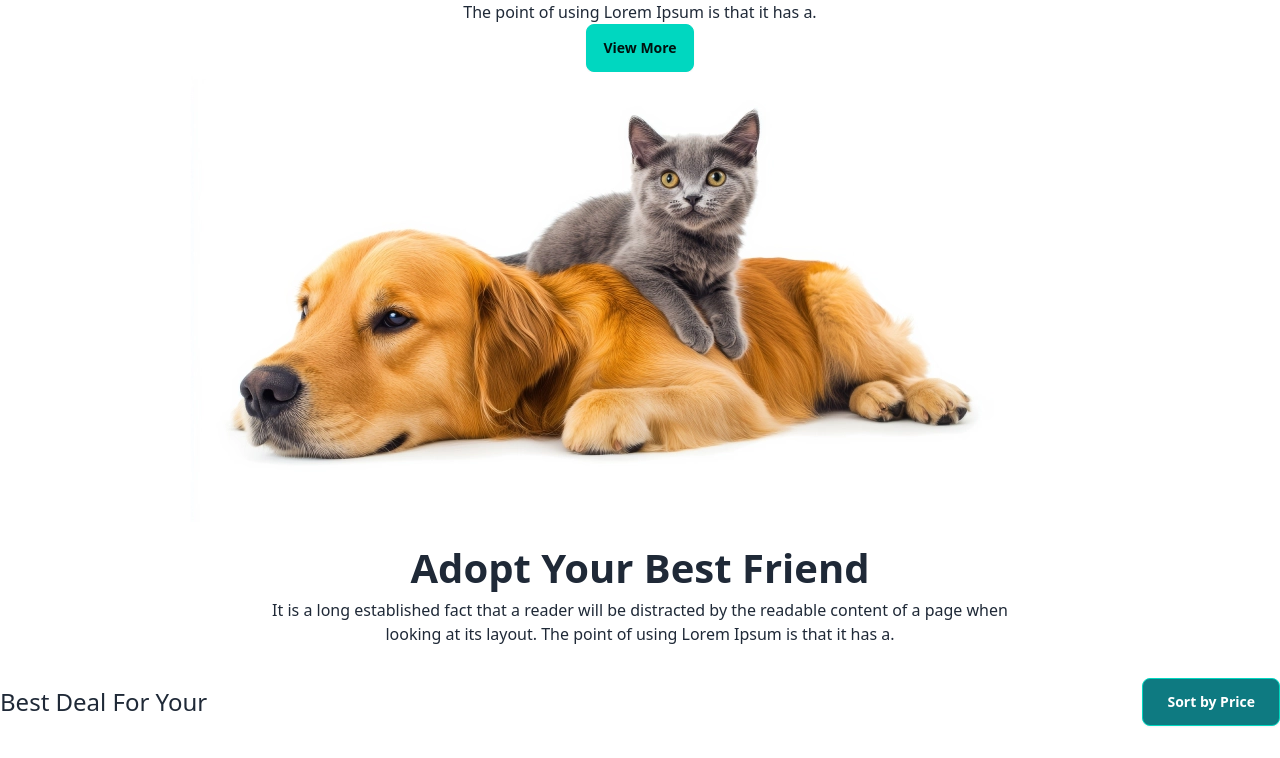
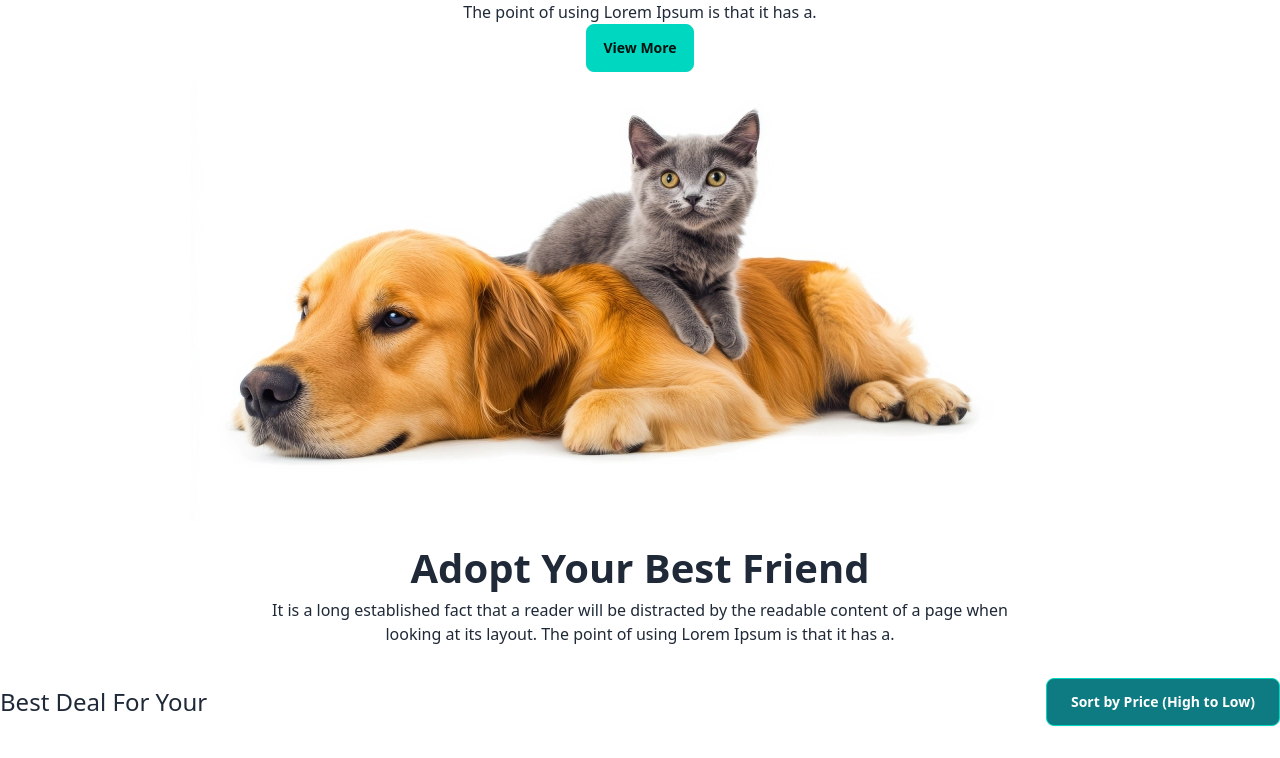
Before and after one commit to sopnilali/petadaption-B10, a plain HTML site: page index.html in a window 1280 px wide. Both pictures are taken after a click on the button "Sort by Price". Shown: the part 364-1122 px from the top of the page. Drawn offline with nearby package versions, Linux system fonts and the light colour scheme; no server answers.

Commit message:
toggle sort button

```diff
--- a/index.html
+++ b/index.html
@@ -42,7 +42,7 @@
         </div>
         <div class="flex justify-between items-center my-4">
                 <h2 class="text-[24px]">Best Deal For Your</h2>
-                <button onclick="handleSortButton()" class="btn btn-accent bg-[#0E7A81] text-white px-6 py-2">Sort by Price</button>
+                <button onclick="handleToggleSortByPrice()" id="sortbtn" class="btn btn-accent bg-[#0E7A81] text-white px-6 py-2">Sort by Price</button>
         </div>
 
         <div id="pet-list-container" class="grid lg:grid-cols-3 md:grid-cols-2 grid-cols-1 gap-2  my-4">
--- a/js/petadopt.js
+++ b/js/petadopt.js
@@ -13,6 +13,7 @@ const petlistcontainer = setElementById('pet-list-container')
 const petlisterror = setElementById('pet-list-error')
 let activeCategory = null;
 let pets = [];
+let isLowToHigh = true;
 
 const LoadCategory = ()=> {
     const uri = 'https://openapi.programming-hero.com/api/peddy/categories'
@@ -122,11 +123,24 @@ const DisplayPetsData = (pets)=> {
 
 }
 
-function handleSortButton() {
+function handleToggleSortByPrice() {
 
-    pets.sort((a, b) => a.price - b.price);  // Sort by price in ascending order
+
+    // Toggle the sorting order
+    isLowToHigh = !isLowToHigh;
+
+    if (isLowToHigh) {
+        pets.sort((a, b) => a.price - b.price);  // Low to high
+        document.getElementById('sortbtn').textContent = 'Sort by Price (Low to High)';
+    }else {
+        pets.sort((a, b) => b.price - a.price);  // High to low
+        document.getElementById('sortbtn').textContent = 'Sort by Price (High to Low)';
+      }
     DisplayPetsData(pets);  // Update the displayed list after sorting
 
-  }
+}
+
+
+
 LoadPets();
 LoadCategory();
```
